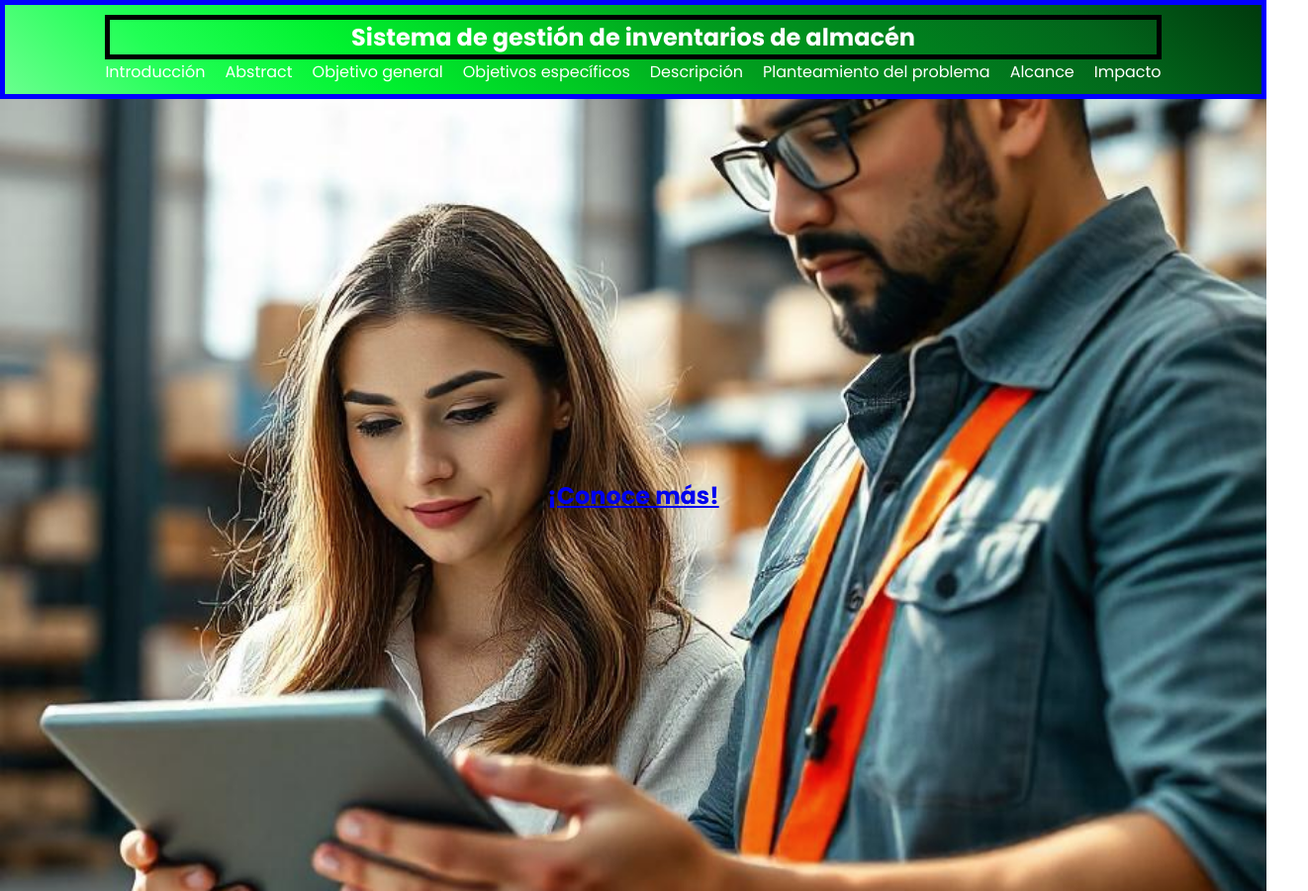
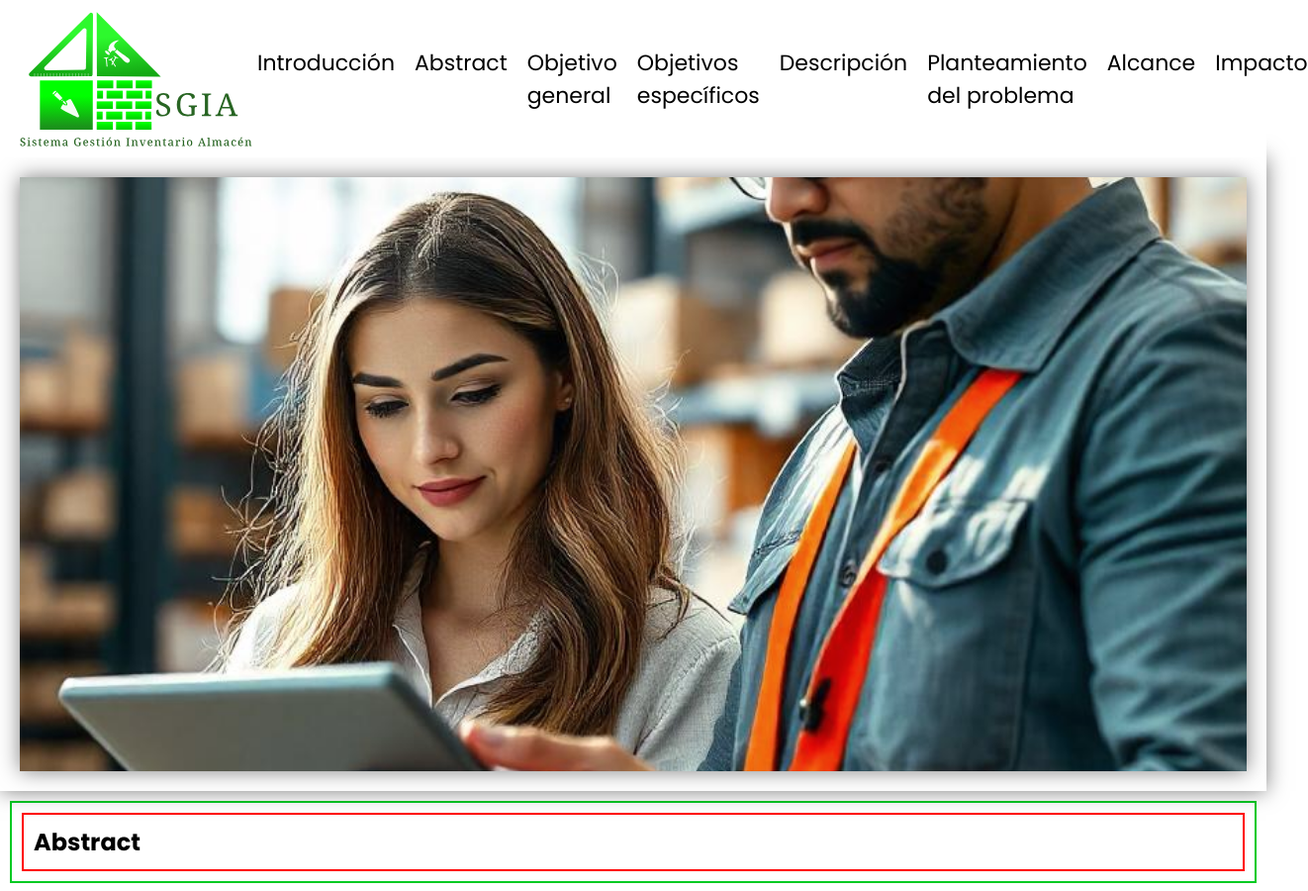
Before and after one commit to Jumaga11/apk2, a plain HTML site: page index.html in a window 1280 px wide. Shown: the top 900 px of the page at 99% size, 1322 px wide, since content can reach past the window. Drawn offline with Linux system fonts and the light colour scheme.

Commit message:
Avance al 60%

```diff
--- a/index.html
+++ b/index.html
@@ -14,7 +14,8 @@
     <!-- Header -->
     <header class="header">
         <div class="container header-container">
-            <h1 class="logo">Sistema de gestión de inventarios de almacén</h1>
+            <img class="imagotipo" id="sgiaImage" src="images/imagotipo.svg" alt="">
+
 
             <!-- Menú de navegación para desktop -->
             <nav class="nav">
@@ -29,6 +30,7 @@
                     <li><a href="#impacto">Impacto</a></li>
                 </ul>
             </nav>
+            <!-- Botón y menú hamburguesa para responsive -->
             <div class="hamburguer" onclick="toggleMenu()">☰</div>
             <div id="menu" class="menu">
                 <ul class="menu-list">
@@ -42,11 +44,8 @@
                     <li><a href="#impacto">Impacto</a></li>
                 </ul>
             </div>
-
-            <!-- Botón y menú hamburguesa para responsive -->
         </div>
     </header>
-
 
     <!-- Hero Section -->
     <section id="inicio" class="hero">
--- a/styles.css
+++ b/styles.css
@@ -9,35 +9,28 @@ body, h1, ul, li {
 /* Header */
 
 .header {
-    background: linear-gradient(45deg, #69ff8e, #21ff55, #00f22f, #00ca23, #009e1e, #00801e, #02651b, #00390c);
+    background: #ffffff;
     color: #ffffff;
     padding: 10px 20px;
     z-index: 1000;
     display: flex;
-    justify-content: center;
+    justify-content: space-between;
     align-items: center;
     position: relative;
-    border: solid blue 5px;
-    display: flex;
-    flex-direction: row;
+    display: block;
 }
 
-
-.logo {
-    width: 100%;
-    font-size: 1.5rem;
-    font-weight: bold;
-    flex-grow: 1;
-    text-align: center;
-    border: solid black 5px;
-    display: flex;
-    align-items: center;
-    justify-content: center;
+.imagotipo {
+    max-width: 240px;
+    height: auto;
+    margin: 0;
+    align-self: center;
 }
 
 /* Navegación en desktop */
 .nav {
     display: flex;
+    margin-left: auto;
 }
 .nav-list {
     display: flex;
@@ -45,9 +38,15 @@ body, h1, ul, li {
     list-style: none;
 }
 .nav-list a {
-    color: #fff;
+    color: #000000;
     text-decoration: none;
+    font-size: 22px;
 }
+div.container.header-container {
+    display: flex;
+    align-items: center;
+}
+
 
 /* - - - - - - - - - - - - - - - - - -
 - - - - - - MENU HAMBURGUESA - - - - -
@@ -55,13 +54,9 @@ body, h1, ul, li {
 
 .hamburguer {
     cursor: pointer;
-    font-size: 30px;
+    color: #0fa728;
+    font-size: 50px;
     display: none;
-    background-color: red;
-    top: 10px;
-    width: 60px;
-    height: 50px;
-    margin-top: 10px;
 }
 .menu {
     display: none;
@@ -102,18 +97,24 @@ body, h1, ul, li {
 - - - - - - - - - - - - - -*/
 .hero {
     position: relative;
-    height: 100vh;
+    height: 80vh;
     display: flex;
     align-items: center;
     justify-content: center;
     text-align: center;
     color: #ffffff;
-    background: #7ed45f;
+    padding: 0 20px; /* Añadir padding para el margen */
+    box-shadow: 0 0 20px rgba(0, 0, 0, 0.5); /* Añadir sombreado */
 }
-.hero-content {
-    z-index: 2;
-    text-decoration: none;
+
+.hero-slider {
+    width: calc(100% - 40px); /* Ajustar el ancho para respetar el margen */
+    height: calc(100% - 40px); /* Ajustar la altura para respetar el margen */
+    position: absolute;
+    overflow: hidden;
+    box-shadow: 0 0 20px rgba(0, 0, 0, 0.5); /* Añadir sombreado */
 }
+
 .hero-slider .slide {
     position: absolute;
     top: 0;
@@ -126,6 +127,7 @@ body, h1, ul, li {
     transition: opacity 1s ease;
     filter: grayscale(100%) opacity(0.8);
 }
+
 .hero-slider .slide.active {
     opacity: 1;
     filter: grayscale(10%) opacity(1);
@@ -272,6 +274,7 @@ div.objetive {
     }
     .hamburguer {
         display: block;
+        margin: auto;
     }
     .menu {
         display: flex;
@@ -292,4 +295,8 @@ div.objetive {
         align-items: center;
         gap: 10px;
     }
+    .header-container {
+        display: flex;
+        flex-direction: row;
+    }
 }
```
Also changed, not shown: images/imagotipo.svg (added).
